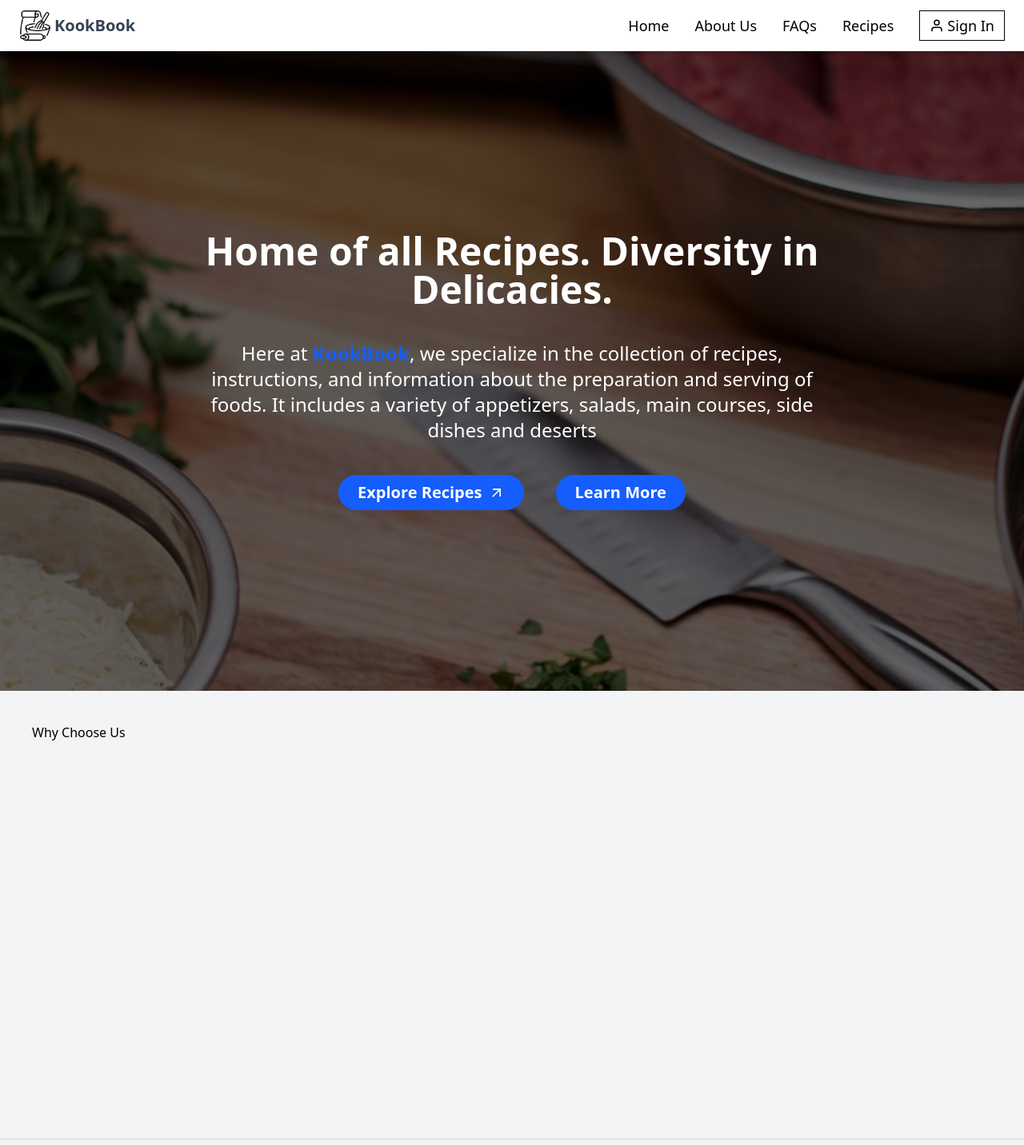
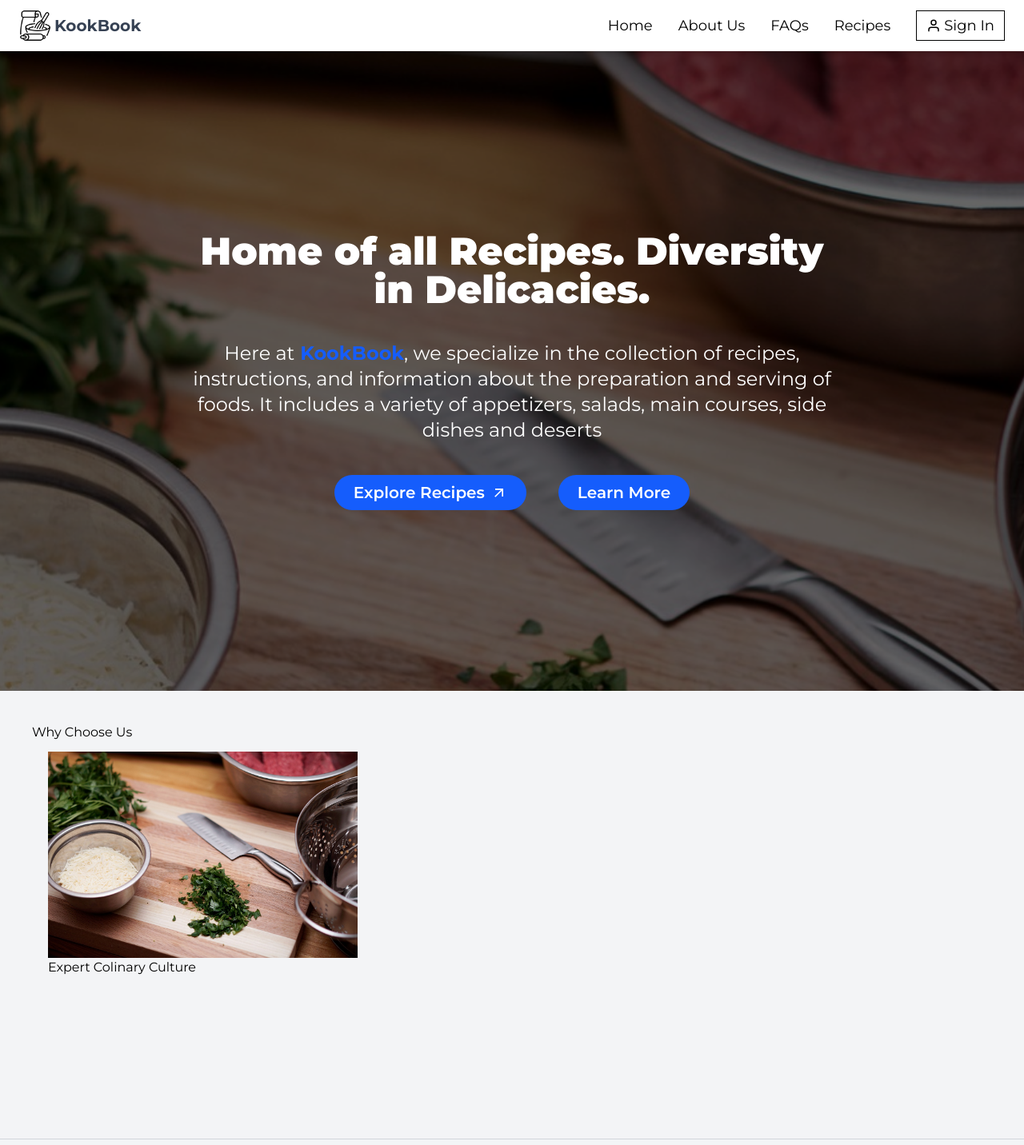
Before and after one commit to Tochukwu-001/kookbook, a Next.js app: page / in a window 1280 px wide. Shown: the top 1432 px of the page at 80% size. Built offline with nearby package versions, Linux system fonts and the light colour scheme.

Commit message:
ui updates

```diff
--- a/app/layout.js
+++ b/app/layout.js
@@ -1,4 +1,4 @@
-import { Geist, Geist_Mono } from "next/font/google";
+import { Geist, Geist_Mono, Montserrat } from "next/font/google";
 import "./globals.css";
 import Nav from "@/components/Nav";
 import Footer from "@/components/Footer";
@@ -13,6 +13,11 @@ const geistMono = Geist_Mono({
   subsets: ["latin"],
 });
 
+const montserrat = Montserrat({
+  subsets: ["latin"],
+  weight: ["100", "200", "300", "400", "500", "600", "700", "800", "900"],
+});
+
 export const metadata = {
   title: "Create Next App",
   description: "Generated by create next app",
@@ -22,11 +27,11 @@ export default function RootLayout({ children }) {
   return (
     <html lang="en">
       <body
-        className={`${geistSans.variable} ${geistMono.variable} antialiased`}
+        className={`${montserrat.className} antialiased`}
       >
-        <Nav/>
+        <Nav />
         {children}
-        <Footer/>
+        <Footer />
       </body>
     </html>
   );
--- a/app/page.jsx
+++ b/app/page.jsx
@@ -1,3 +1,4 @@
+import Image from "next/image";
 import Link from "next/link";
 import { MdOutlineArrowOutward } from "react-icons/md";
 
@@ -11,8 +12,11 @@ export default function Home() {
           </h1>
           <p className="md:text-2xl text-lg text-center">
             Here at
-            <span className="md:text-2xl text-blue-600 font-bold"> KookBook</span>,
-            we specialize in the collection of recipes, instructions, and
+            <span className="md:text-2xl text-blue-600 font-bold">
+              {" "}
+              KookBook
+            </span>
+            , we specialize in the collection of recipes, instructions, and
             information about the preparation and serving of foods. It includes
             a variety of appetizers, salads, main courses, side dishes and
             deserts
@@ -39,7 +43,11 @@ export default function Home() {
         <h1>Why Choose Us</h1>
         <div className="lg:px-5 p-3 grid lg:grid-cols-3 md:grid-cols-2">
           <div>
+            <Image src={"/bg.jpg"} width={800} height={800} className="" />
+            <h2>Expert Colinary Culture</h2>
+            <p>
 
+            </p>
           </div>
         </div>
       </section>
--- a/components/Nav.jsx
+++ b/components/Nav.jsx
@@ -51,7 +51,7 @@ const Nav = () => {
 
       </div>
         <Link
-          href={"#"}
+          href={"/auth/signin"}
           className="flex items-center gap-1 text-lg lg:border px-3 py-1 hover:text-blue-600 hover:border-blue-600 transition-colors duration-300 ml-8 max-lg:ml-auto z-50"
         >
           <FiUser />
```
